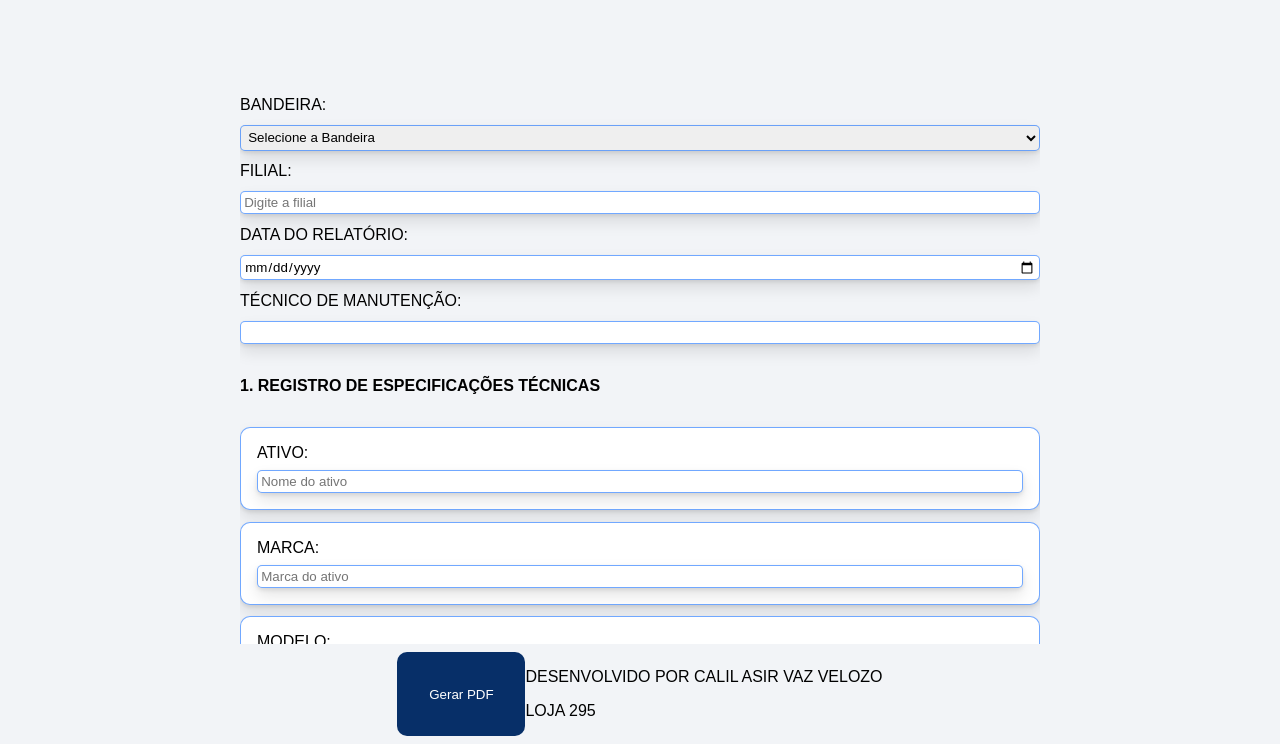
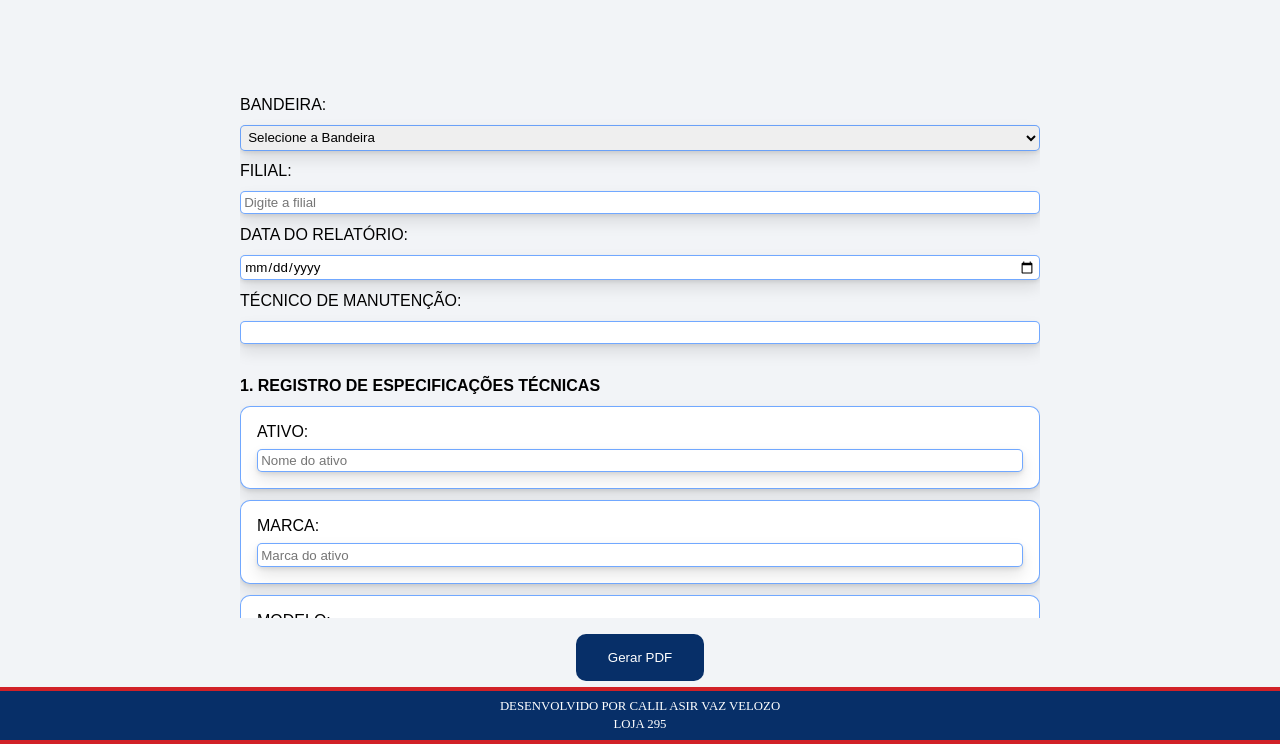
Before and after one commit to calil-vaz/relatorio-de-mau-uso, a plain HTML site: page index.html in a window 1280 px wide. Shown: the part 56-800 px from the top of the page. Drawn offline with nearby package versions, Linux system fonts and the light colour scheme.

Commit message:
Update styles.css

```diff
--- a/styles.css
+++ b/styles.css
@@ -7,7 +7,7 @@ html {
 }
 
 div#modal {
-  height: 105vh;
+  height: 104vh;
   width: 100vw;
   align-items: center;
   text-align: center;
@@ -51,12 +51,16 @@ form {
   width: 85%;
   max-width: 50rem;
   gap: 0.7rem;
-  padding-bottom: 9vh;
+  padding-bottom: 20vh;
   display: flex;
   flex-direction: column;
   margin-top: 9rem;
   overflow: auto;
-  height: 70vh;
+  height: 57vh;
+}
+
+h4 {
+  margin-bottom: 0;
 }
 
 input,
@@ -85,11 +89,28 @@ textarea {
   transform: translateX(-50%);
   z-index: 700;
   display: flex;
-  display: flex;
+  flex-direction: column;
   justify-content: center;
+  align-items: center;
+  text-align: center;
   width: 100%;
-  padding: 1vh;
+  padding-top: 2vh;
   bottom: 0;
+}
+
+#contentButton div {
+  background-color: #072f68;
+  border: #d12127 4px solid;
+  margin: 0;
+  padding: 0.3rem;
+  width: 100vw;
+}
+
+#contentButton div p {
+  margin: 3px;
+  font-size: 0.8rem;
+  color: white;
+  font-family: "DM Sans";
 }
 
 #generate-pdf {
@@ -99,6 +120,8 @@ textarea {
   border: none;
   border-radius: 10px;
   padding: 1rem 0.5rem;
+  margin-bottom: 0.4rem;
+  cursor: pointer;
 }
 
 #content_img img {
@@ -155,7 +178,7 @@ td img {
 }
 
 .custom-file-upload.selected {
-  background-color: #28a745; /* Cor verde indicando seleção */
+  background-color: #28a745;
   border-color: #28a745;
 }
 
@@ -169,21 +192,20 @@ textarea.error {
   border: 2px solid red;
 }
 
-/* Parte vermelha com animação de círculo aberto */
 .logo::before {
   content: "";
   position: absolute;
+  margin-left: 2rem;
   width: 140px;
   height: 140px;
   border: 10px solid transparent;
-  border-top-color: #d12127; /* Cor vermelha */
+  border-top-color: #d12127;
   border-radius: 50%;
   animation: spin 1s linear infinite;
   box-sizing: border-box;
   margin-left: -11px;
 }
 
-/* Animação de rotação */
 @keyframes spin {
   0% {
     transform: rotate(0deg);
@@ -192,3 +214,6 @@ textarea.error {
     transform: rotate(360deg);
   }
 }
+.page-break {
+  page-break-before: always;
+}
```
